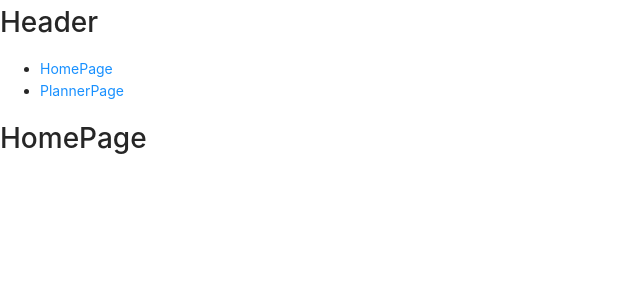
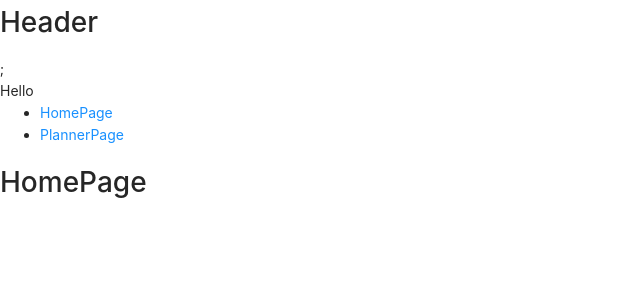
Before and after one commit to ChloeG77/Travel-Planner, a React (Create React App) app in the folder travel_planner_frontend/: page / in a window 1280 px wide. Shown: the top 300 px of the page, without its empty margins (0-640 px from the left). Built offline with nearby package versions, Linux system fonts and the light colour scheme.

Commit message:
trial commit

```diff
--- a/travel_planner_frontend/src/components/Header.js
+++ b/travel_planner_frontend/src/components/Header.js
@@ -2,6 +2,11 @@ import React, { Component } from "react";
 
 export default class Header extends Component {
   render() {
-    return <h1>Header</h1>;
+    return (
+      <div>
+        <h1>Header</h1>;
+        <div>Hello</div>
+      </div>
+    )
   }
 }
```
Also changed, not shown: 1 other file (tests, documents, lock files or other folders).
